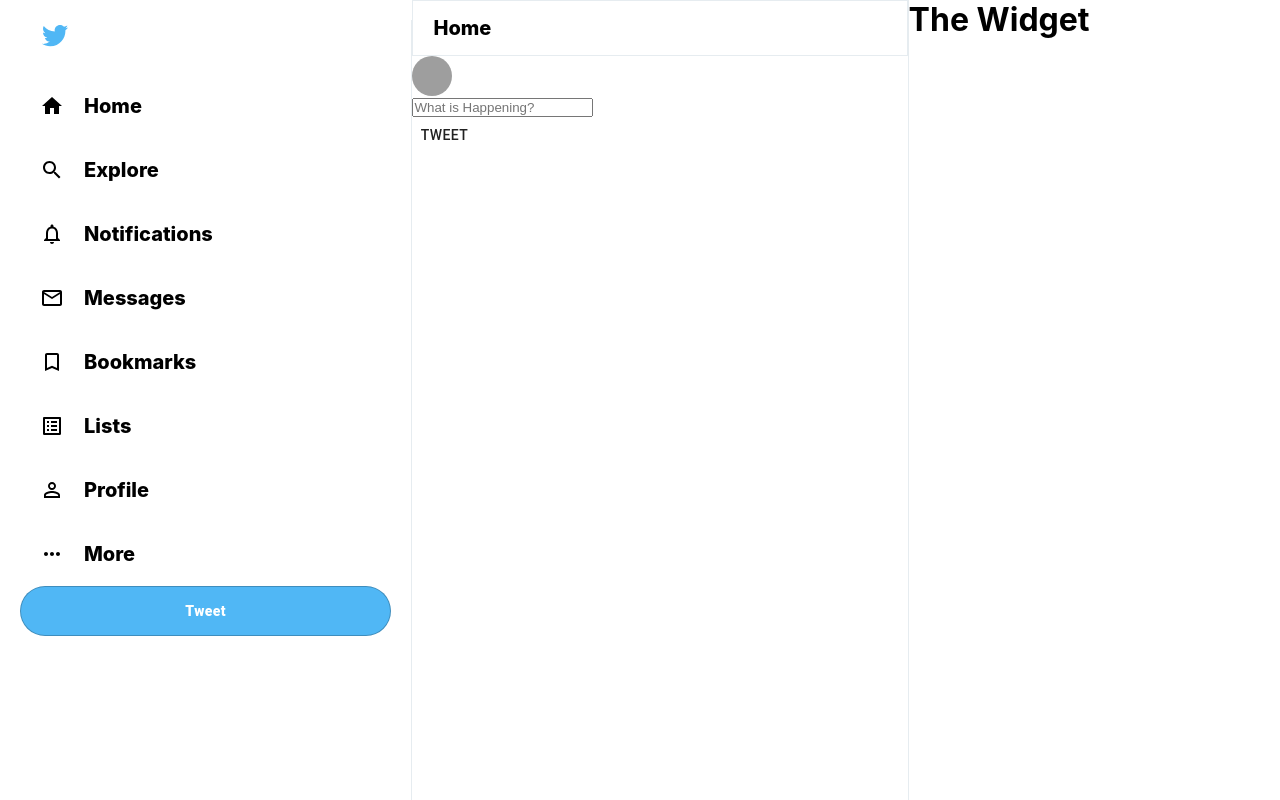
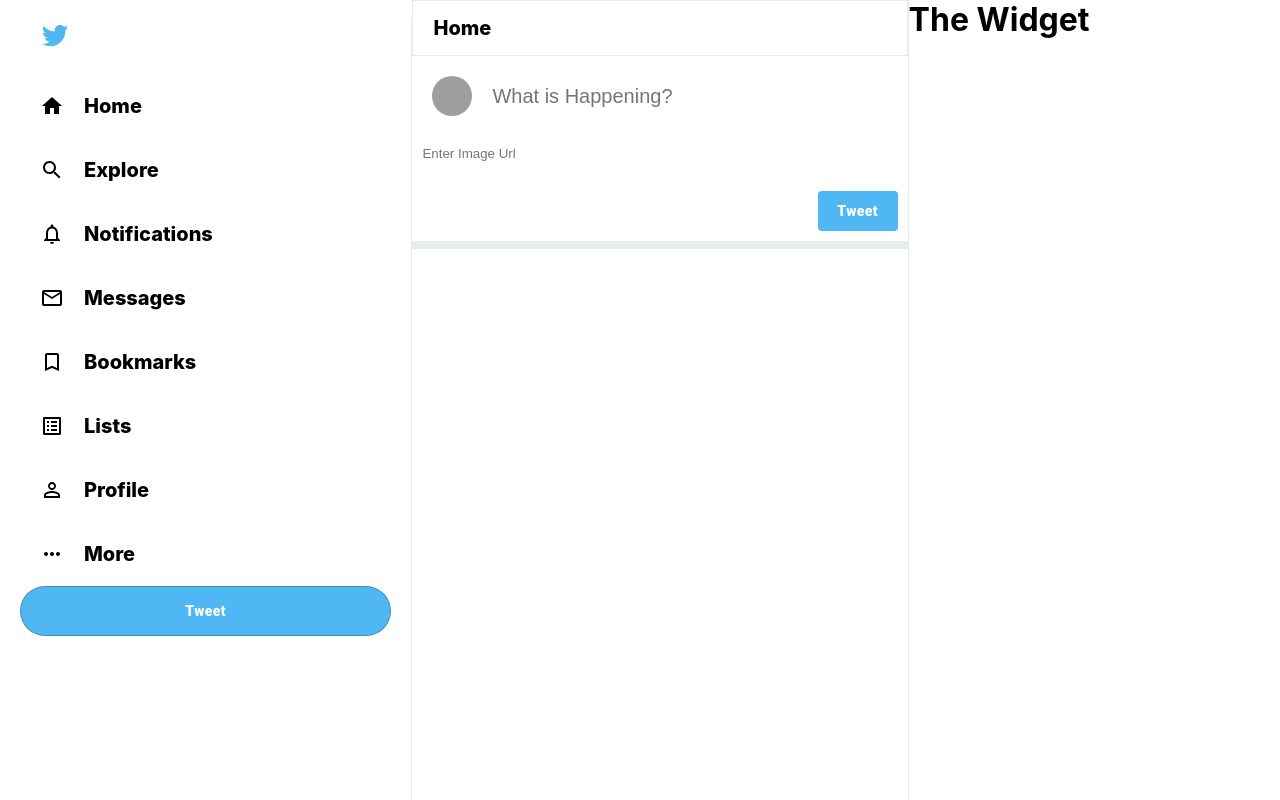
Before and after one commit to aybuddy/100ReactWebsites_17, a React (Create React App) app: page / in a window 1280 px wide. Built offline with nearby package versions, Linux system fonts and the light colour scheme; grey boxes are pictures that could not be loaded.

Commit message:
Style TweetBox component

```diff
--- a/src/TweetBox.css
+++ b/src/TweetBox.css
@@ -0,0 +1,41 @@
+.tweetBox {
+  padding-bottom: 10px;
+  border-bottom: 8px solid var(--twitter-background);
+  padding-right: 10px;
+}
+
+.tweetBox > form {
+  display: flex;
+  flex-direction: column;
+}
+
+.tweetBox__input {
+  padding: 20px;
+  display: flex;
+}
+
+.tweetBox__input > input {
+  flex: 1;
+  margin-left: 20px;
+  margin-right: 20px;
+  font-size: 20px;
+  border: none;
+}
+
+.tweetBox__imageInput {
+  border: none;
+  padding: 10px;
+}
+
+.tweetBox__tweetButton {
+  background-color: var(--twitter-color) !important;
+  border: none !important;
+  color: white !important;
+  font-weight: 900 !important;
+  text-transform: inherit !important;
+  border-radius: 30px i !important;
+  width: 80px;
+  height: 40px !important;
+  margin-top: 20px !important;
+  margin-left: auto !important;
+}
--- a/src/TweetBox.js
+++ b/src/TweetBox.js
@@ -10,7 +10,12 @@
           <Avatar src='https://encrypted-tbn0.gstatic.com/images?q=tbn:ANd9GcQSvdl382q8a8hXT9ZSG6hASePoNH_bqAa4Lg&usqp=CAU' />
           <input type='text' placeholder='What is Happening?' />
         </div>
-        <Button>Tweet</Button>
+        <input
+          className='tweetBox__imageInput'
+          type='text'
+          placeholder='Enter Image Url'
+        />
+        <Button className='tweetBox__tweetButton'>Tweet</Button>
       </form>
     </div>
   );
```
